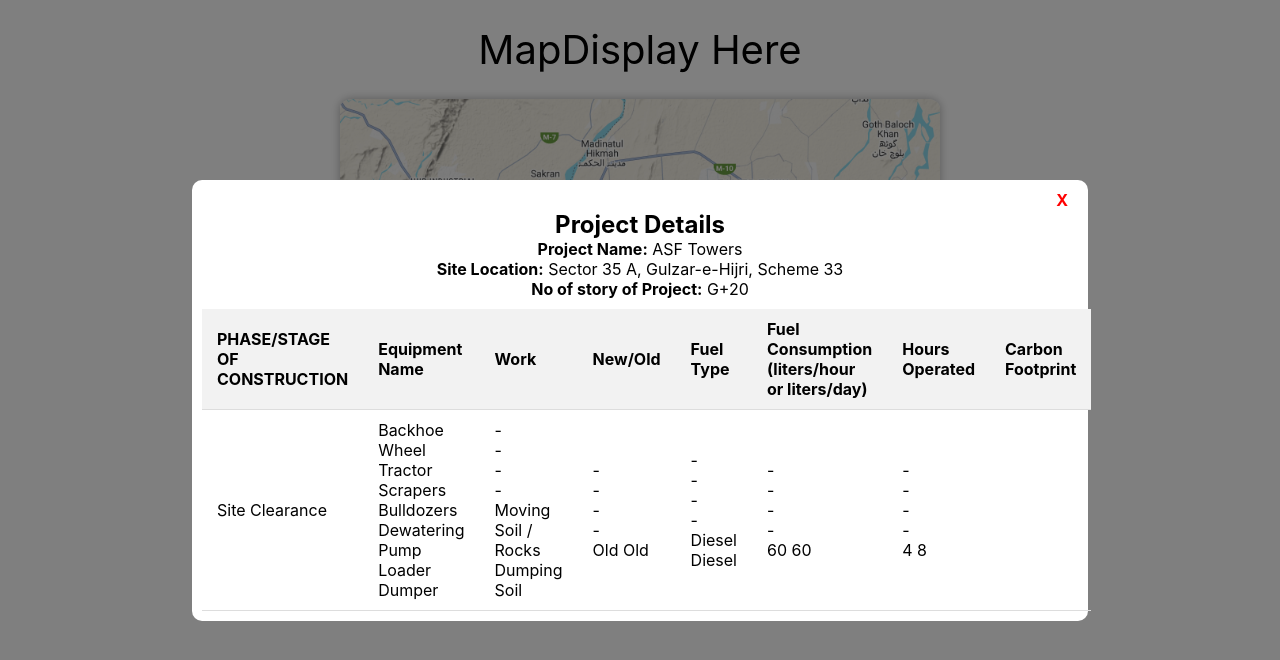
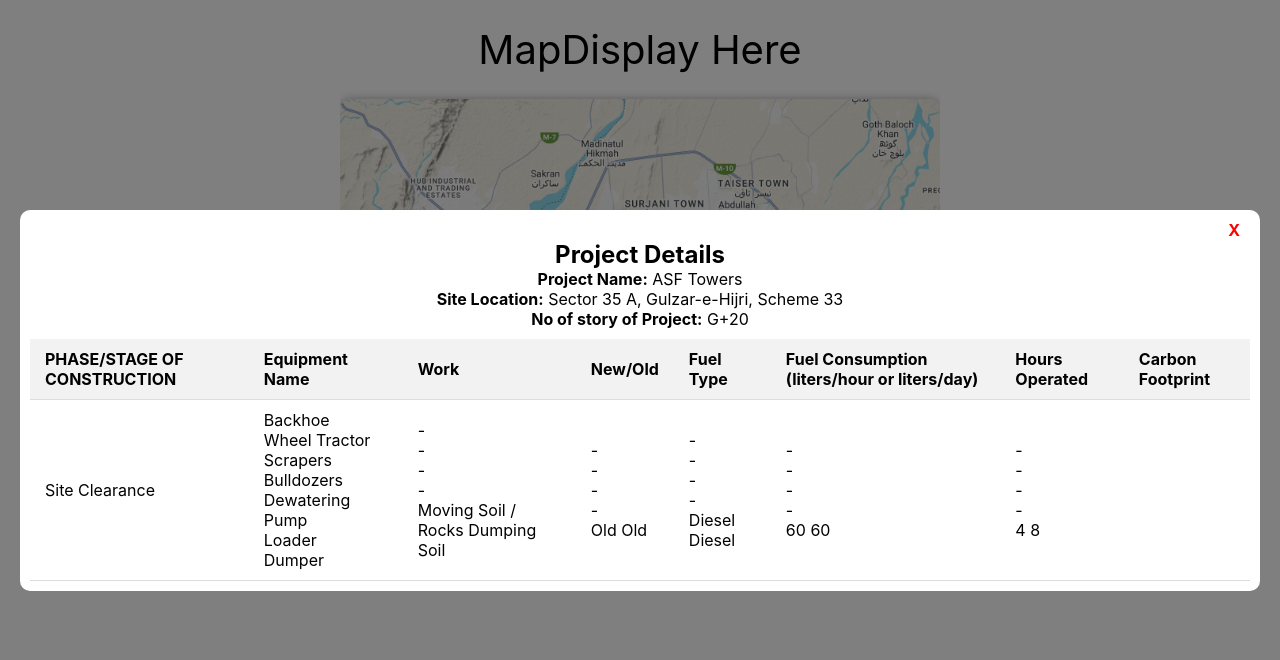
Before and after one commit to zamsabir2002/carbon_footprint_mapping, a React (Create React App) app: page / in a window 1280 px wide. Both pictures are taken after a click on the element 631 px from the left and 279 px from the top of the page. Shown: the top 660 px of the page. Built offline with nearby package versions, Linux system fonts and the light colour scheme.

Commit message:
Updating responsiveness

```diff
--- a/src/components/modal.jsx
+++ b/src/components/modal.jsx
@@ -28,13 +28,15 @@
             <div
                 style={{
                     background: 'white',
-                    maxWidth: '70%',
+                    minWidth: '70%',
                     minHeight: '40%',
                     borderRadius: '10px',
                     display: 'flex',
                     flexDirection: 'column',
                     zIndex: '10',
                     padding: '10px',
+                    margin: '0px 20px',
+                    overflow: 'scroll'
                 }}
             >
                 {/* Closing button and other header information */}
--- a/src/styles/map.css
+++ b/src/styles/map.css
@@ -8,6 +8,7 @@
     align-items: center;
     justify-content: flex-start;
     /* gap: 30px; */
+    overflow: scroll;
 }
 
 .map_heading {
```
